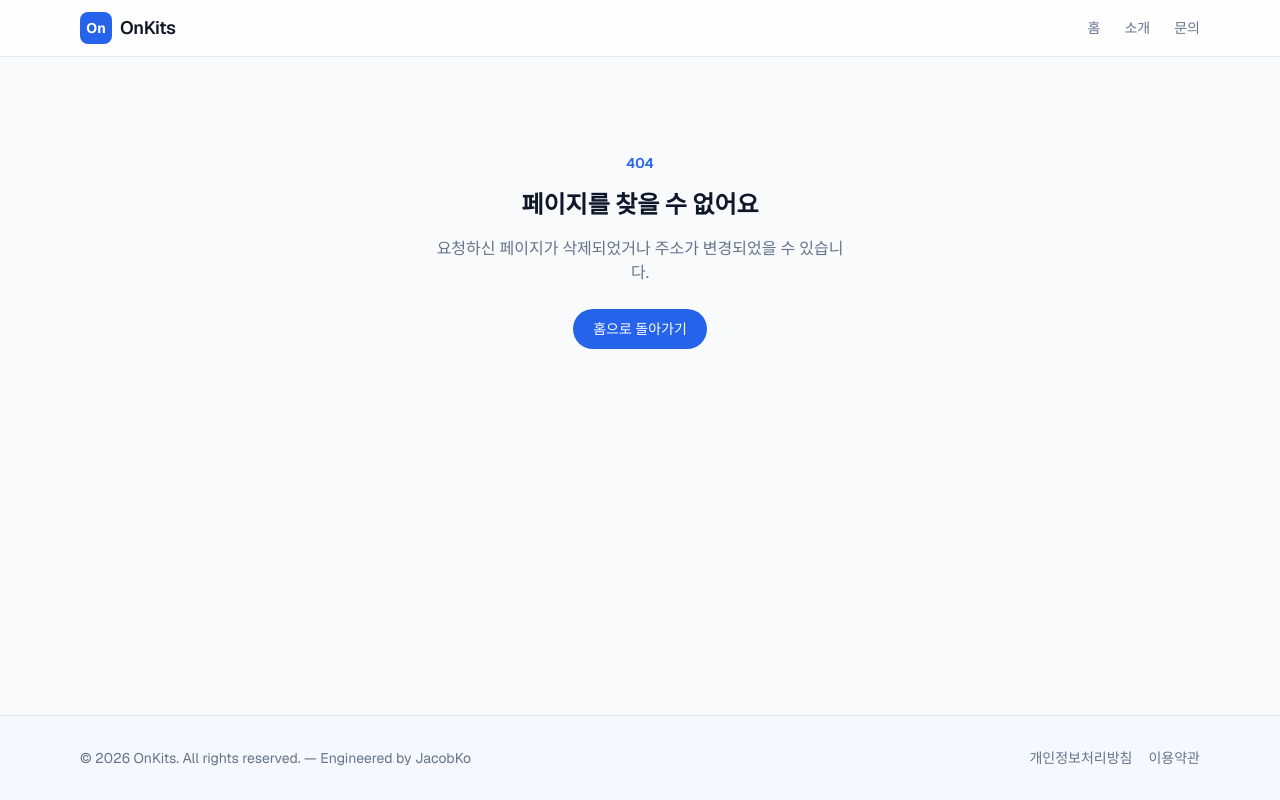
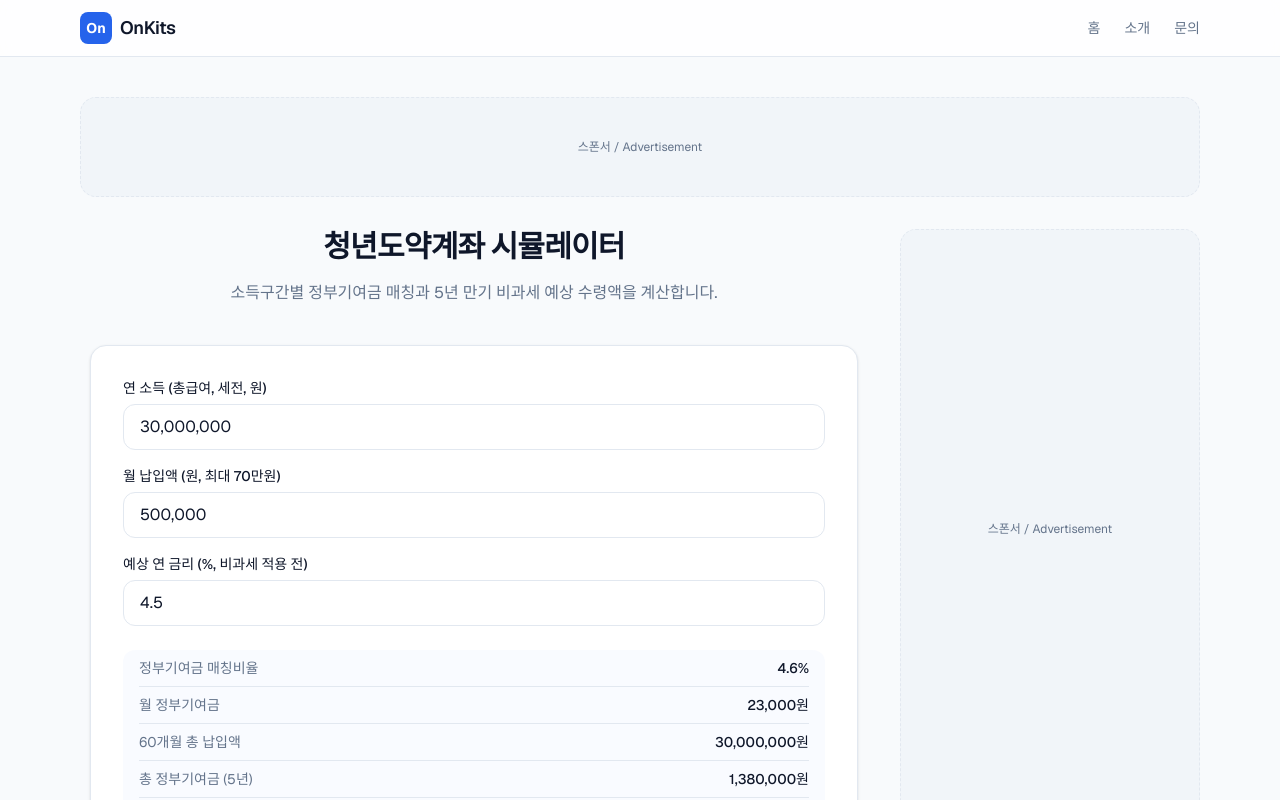
Before and after one commit to jacobnko/onKits, a Next.js app: page /tools/youth-savings in a window 1280 px wide. Before the commit this address had no page. Shown: the top 800 px of the page. Built offline with nearby package versions, Linux system fonts and the light colour scheme.

Commit message:
feat: add youth-savings calculator
Seventh and final Category A tool: 청년도약계좌 government matching
contribution by income bracket, plus a 5-year tax-free maturity
payout simulator (deposit + match + simple-interest approximation).

This completes all 7 Finance, Tax & Labor tools.

```diff
--- /dev/null
+++ b/src/app/tools/youth-savings/content.ts
@@ -0,0 +1,50 @@
+// youth-savings 페이지에서 사용하는 한국어 콘텐츠 (문서/FAQ/관련 도구)
+export const youthSavingsContent = {
+  meta: {
+    title: "청년도약계좌 정부기여금 & 만기 수령액 시뮬레이터",
+    description: "청년도약계좌 소득구간별 정부기여금과 5년 만기 비과세 예상 수령액을 계산하세요.",
+  },
+  heroTitle: "청년도약계좌 시뮬레이터",
+  heroSubtitle: "소득구간별 정부기여금 매칭과 5년 만기 비과세 예상 수령액을 계산합니다.",
+  overview: {
+    title: "서비스 소개 & 활용 팁",
+    body: [
+      "청년도약계좌는 만 19~34세 청년의 자산 형성을 돕기 위한 5년 만기 적금형 상품입니다. 개인소득 구간에 따라 정부가 납입액의 일정 비율을 추가로 얹어주는 '정부기여금'이 매력 포인트입니다.",
+      "이자소득에 대해 비과세 혜택이 적용되어, 일반 적금보다 실수령액이 더 커지는 효과가 있습니다. 소득이 낮을수록 매칭비율이 높아지는 구조입니다.",
+    ],
+  },
+  rules: {
+    title: "공식 기준 / 계산 공식",
+    rows: [
+      { label: "가입 대상", value: "만 19~34세, 개인소득 7,500만원 이하, 가구소득 중위 180% 이하" },
+      { label: "정부기여금", value: "소득구간별 납입한도(40만~70만원) 내 금액 × 매칭비율(3.0~6.0%)" },
+      { label: "만기", value: "5년(60개월), 이자소득 비과세" },
+      { label: "적금 이자 근사식", value: "월납입액 × 연금리 × n(n+1) ÷ (2×12), n=60개월" },
+    ],
+  },
+  faq: {
+    title: "자주 묻는 질문",
+    items: [
+      {
+        question: "월 70만원보다 적게 넣어도 정부기여금을 받을 수 있나요?",
+        answer: "네, 납입액만큼 기여금 매칭 대상이 됩니다. 다만 소득구간별 매칭 한도(40만~70만원)를 넘는 금액에는 기여금이 붙지 않습니다.",
+      },
+      {
+        question: "중간에 납입을 못 하면 어떻게 되나요?",
+        answer: "납입은 자유적립식이라 매달 꼭 채우지 않아도 되지만, 정부기여금은 실제 납입한 금액을 기준으로만 지급됩니다.",
+      },
+      {
+        question: "소득이 7,500만원을 넘으면 전혀 가입할 수 없나요?",
+        answer: "개인소득이 7,500만원을 초과하면 가입 대상에서 제외됩니다. 가구소득 요건도 별도로 충족해야 합니다.",
+      },
+    ],
+  },
+  related: {
+    title: "관련 도구",
+    tools: [
+      { slug: "tax-calc", name: "원천징수/주휴수당 계산기", description: "프리랜서 3.3% 원천징수 & 알바 주휴수당" },
+      { slug: "annual-leave", name: "연차 계산기", description: "회계연도·입사일 기준 연차 및 연차수당" },
+      { slug: "unemployment-benefit", name: "실업급여 계산기", description: "수급자격 자가진단 & 구직급여 모의계산" },
+    ],
+  },
+};
--- /dev/null
+++ b/src/app/tools/youth-savings/page.tsx
@@ -0,0 +1,28 @@
+// youth-savings 툴 페이지 - ToolPageShell로 4-Zone(+추가 광고 슬롯) 구조를 구성
+import type { Metadata } from "next";
+import { ToolPageShell } from "@/components/tools/ToolPageShell";
+import { YouthSavingsWidget } from "@/components/tools/youth-savings/YouthSavingsWidget";
+import { youthSavingsContent } from "./content";
+
+export const metadata: Metadata = {
+  title: youthSavingsContent.meta.title,
+  description: youthSavingsContent.meta.description,
+};
+
+export default function YouthSavingsPage() {
+  return (
+    <ToolPageShell
+      heroTitle={youthSavingsContent.heroTitle}
+      heroSubtitle={youthSavingsContent.heroSubtitle}
+      widget={<YouthSavingsWidget />}
+      overviewTitle={youthSavingsContent.overview.title}
+      overviewBody={youthSavingsContent.overview.body}
+      rulesTitle={youthSavingsContent.rules.title}
+      rules={youthSavingsContent.rules.rows}
+      faqTitle={youthSavingsContent.faq.title}
+      faqItems={youthSavingsContent.faq.items}
+      relatedTitle={youthSavingsContent.related.title}
+      relatedTools={youthSavingsContent.related.tools}
+    />
+  );
+}
--- /dev/null
+++ b/src/components/tools/youth-savings/YouthSavingsWidget.tsx
@@ -0,0 +1,73 @@
+"use client";
+
+// 청년도약계좌 정부기여금과 5년 만기 비과세 수령액을 계산하는 시뮬레이터 위젯
+import { useMemo, useState } from "react";
+import { calcYouthSavings } from "@/lib/calculations/youth-savings";
+import { AmountInput } from "@/components/tools/shared/AmountInput";
+import { ResultRow } from "@/components/tools/shared/ResultRow";
+import { ResultActions } from "@/components/tools/shared/ResultActions";
+
+function formatWon(value: number) {
+  return `${value.toLocaleString("ko-KR")}원`;
+}
+
+export function YouthSavingsWidget() {
+  const [annualIncome, setAnnualIncome] = useState(30000000);
+  const [monthlyContribution, setMonthlyContribution] = useState(500000);
+  const [annualRate, setAnnualRate] = useState(4.5);
+
+  const result = useMemo(
+    () => calcYouthSavings(annualIncome, monthlyContribution, annualRate),
+    [annualIncome, monthlyContribution, annualRate]
+  );
+
+  const summary = `월 정부기여금: ${formatWon(result.monthlyMatch)}\n60개월 총 납입액: ${formatWon(result.totalDeposit)}\n총 정부기여금: ${formatWon(result.totalMatch)}\n예상 이자(비과세): ${formatWon(result.totalInterest)}\n만기 예상 수령액: ${formatWon(result.maturityAmount)}`;
+
+  return (
+    <div className="rounded-2xl border border-border bg-card p-6 shadow-sm sm:p-8">
+      <div className="flex flex-col gap-4">
+        <label className="flex flex-col gap-1.5 text-sm">
+          <span className="font-medium text-foreground">연 소득 (총급여, 세전, 원)</span>
+          <AmountInput value={annualIncome} onChange={setAnnualIncome} />
+        </label>
+
+        <label className="flex flex-col gap-1.5 text-sm">
+          <span className="font-medium text-foreground">월 납입액 (원, 최대 70만원)</span>
+          <AmountInput value={monthlyContribution} onChange={setMonthlyContribution} />
+        </label>
+
+        <label className="flex flex-col gap-1.5 text-sm">
+          <span className="font-medium text-foreground">예상 연 금리 (%, 비과세 적용 전)</span>
+          <input
+            type="number"
+            inputMode="decimal"
+            min={0}
+            max={15}
+            step={0.1}
+            value={annualRate}
+            onChange={(e) => setAnnualRate(Number(e.target.value) || 0)}
+            className="rounded-xl border border-border px-4 py-2.5 text-base focus:outline-none focus:ring-2 focus:ring-primary/30"
+          />
+        </label>
+
+        <div className="mt-2 divide-y divide-border rounded-xl bg-secondary/40 px-4">
+          <ResultRow label="정부기여금 매칭비율" value={`${(result.matchRate * 100).toFixed(1)}%`} />
+          <ResultRow label="월 정부기여금" value={formatWon(result.monthlyMatch)} />
+          <ResultRow label="60개월 총 납입액" value={formatWon(result.totalDeposit)} />
+          <ResultRow label="총 정부기여금 (5년)" value={formatWon(result.totalMatch)} />
+          <ResultRow label="예상 이자 (비과세)" value={formatWon(result.totalInterest)} />
+          <ResultRow label="만기 예상 수령액" value={formatWon(result.maturityAmount)} emphasize />
+        </div>
+      </div>
+
+      <div className="mt-5">
+        <ResultActions storageKey="youth-savings" summary={summary} />
+      </div>
+
+      <p className="mt-4 text-xs text-muted-foreground">
+        본 계산은 참고용 시뮬레이션입니다. 실제 정부기여금과 금리는 가입 은행, 소득 변동, 정책 개정에 따라
+        달라질 수 있으며, 개인소득 7,500만원 초과 또는 가구소득 기준 초과 시 가입 대상에서 제외됩니다.
+      </p>
+    </div>
+  );
+}
--- /dev/null
+++ b/src/lib/calculations/youth-savings.ts
@@ -0,0 +1,60 @@
+// 청년도약계좌 정부기여금 매칭 및 5년 만기 예상 수령액 계산 (2024년 도입 기준)
+type IncomeBracket = {
+  maxAnnualIncome: number;
+  contributionLimit: number;
+  matchRate: number;
+};
+
+const INCOME_BRACKETS: IncomeBracket[] = [
+  { maxAnnualIncome: 24_000_000, contributionLimit: 400_000, matchRate: 0.06 },
+  { maxAnnualIncome: 36_000_000, contributionLimit: 500_000, matchRate: 0.046 },
+  { maxAnnualIncome: 48_000_000, contributionLimit: 600_000, matchRate: 0.037 },
+  { maxAnnualIncome: 60_000_000, contributionLimit: 700_000, matchRate: 0.03 },
+  { maxAnnualIncome: 75_000_000, contributionLimit: 0, matchRate: 0 },
+];
+
+const MONTHS = 60;
+
+export function getIncomeBracket(annualIncome: number): IncomeBracket {
+  return INCOME_BRACKETS.find((b) => annualIncome <= b.maxAnnualIncome) ?? INCOME_BRACKETS[INCOME_BRACKETS.length - 1];
+}
+
+export type YouthSavingsResult = {
+  matchRate: number;
+  monthlyMatch: number;
+  totalDeposit: number;
+  totalMatch: number;
+  totalInterest: number;
+  maturityAmount: number;
+};
+
+export function calcYouthSavings(
+  annualIncome: number,
+  monthlyContribution: number,
+  annualRatePercent: number
+): YouthSavingsResult {
+  if (annualIncome <= 0 || monthlyContribution <= 0) {
+    return { matchRate: 0, monthlyMatch: 0, totalDeposit: 0, totalMatch: 0, totalInterest: 0, maturityAmount: 0 };
+  }
+
+  const bracket = getIncomeBracket(annualIncome);
+  const matchBase = Math.min(monthlyContribution, bracket.contributionLimit);
+  const monthlyMatch = Math.round(matchBase * bracket.matchRate);
+
+  const totalDeposit = monthlyContribution * MONTHS;
+  const totalMatch = monthlyMatch * MONTHS;
+
+  // 매월 납입하는 적금의 단리 만기이자 근사식: 월납입액 × 연이율 × n(n+1) / (2 × 12)
+  const totalInterest = Math.round(
+    monthlyContribution * (annualRatePercent / 100) * ((MONTHS * (MONTHS + 1)) / (2 * 12))
+  );
+
+  return {
+    matchRate: bracket.matchRate,
+    monthlyMatch,
+    totalDeposit,
+    totalMatch,
+    totalInterest,
+    maturityAmount: totalDeposit + totalMatch + totalInterest,
+  };
+}
```
